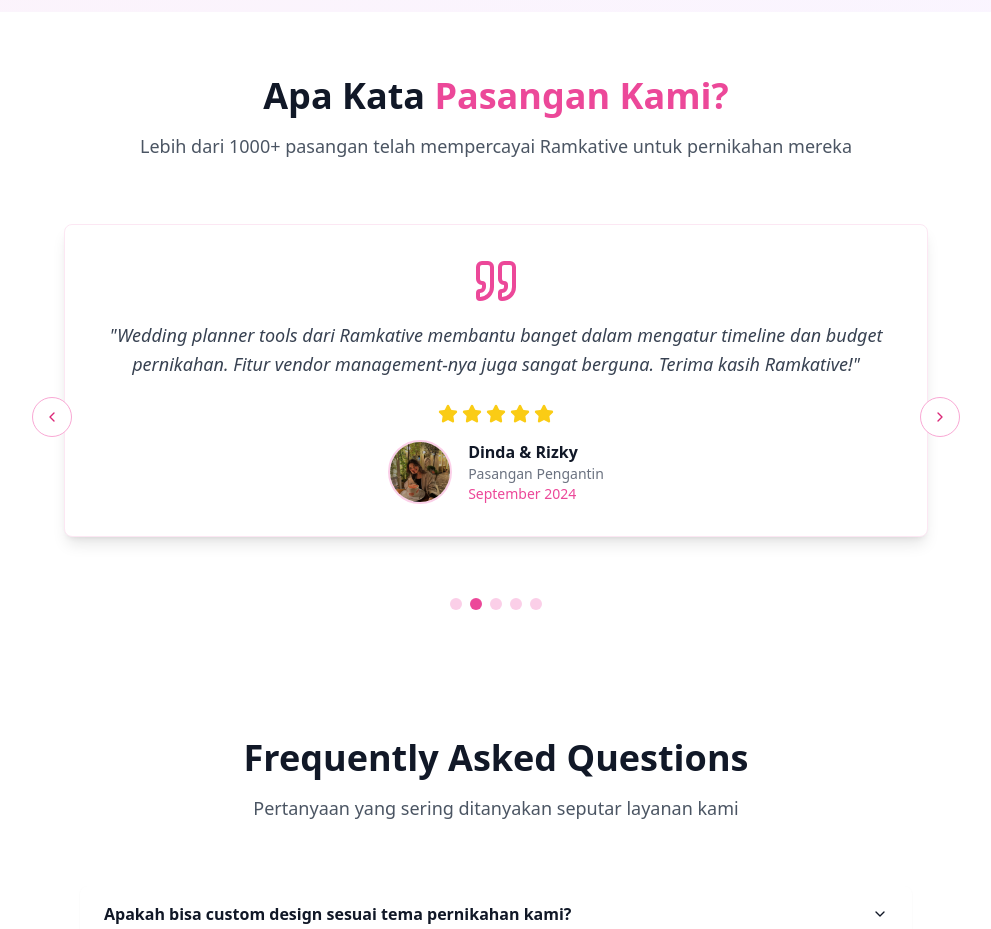
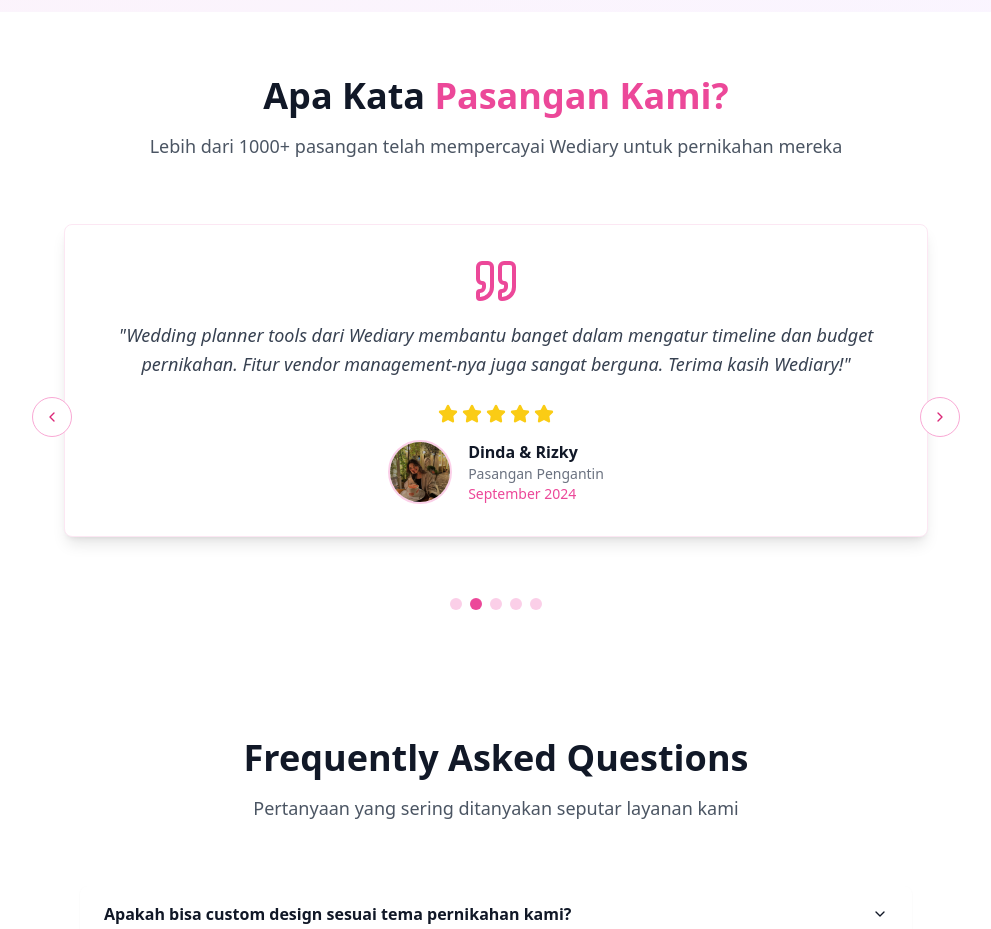
Before and after one commit to ramadhannezz/landing-page-ramkative, a React (Vite) app: page / in a window 1280 px wide. Shown: the part 5220-6149 px from the top of the page, without its empty margins (144-1135 px from the left). Built offline with nearby package versions, Linux system fonts and the light colour scheme.

Commit message:
Update TestimonialSlider.tsx

```diff
--- a/src/components/TestimonialSlider.tsx
+++ b/src/components/TestimonialSlider.tsx
@@ -21,7 +21,7 @@ const testimonials: Testimonial[] = [
     role: "Pasangan Pengantin",
     image: "/assets/user (1).jpg",
     rating: 5,
-    text: "Ramkative sangat membantu pernikahan aku! Website undangan digitalnya elegan dan mudah digunakan. Semua tamu bisa RSVP dengan mudah dan QR Code guestbook-nya sangat praktis. Highly recommended!",
+    text: "Wediary sangat membantu pernikahan aku! Website undangan digitalnya elegan dan mudah digunakan. Semua tamu bisa RSVP dengan mudah dan QR Code guestbook-nya sangat praktis. Highly recommended!",
     weddingDate: "Oktober 2024"
   },
   {
@@ -30,7 +30,7 @@ const testimonials: Testimonial[] = [
     role: "Pasangan Pengantin",
     image: "/assets/user (5).jpg",
     rating: 5,
-    text: "Wedding planner tools dari Ramkative membantu banget dalam mengatur timeline dan budget pernikahan. Fitur vendor management-nya juga sangat berguna. Terima kasih Ramkative!",
+    text: "Wedding planner tools dari Wediary membantu banget dalam mengatur timeline dan budget pernikahan. Fitur vendor management-nya juga sangat berguna. Terima kasih Wediary!",
     weddingDate: "September 2024"
   },
   {
@@ -39,7 +39,7 @@ const testimonials: Testimonial[] = [
     role: "Pasangan Pengantin",
     image: "/assets/user (3).jpg",
     rating: 5,
-    text: "Awalnya ragu menggunakan undangan digital, tapi setelah coba Ramkative, aku jadi yakin! Template-nya bagus, customizable, dan ramah lingkungan. Customer service-nya juga responsif banget.",
+    text: "Awalnya ragu menggunakan undangan digital, tapi setelah coba Wediary, aku jadi yakin! Template-nya bagus, customizable, dan ramah lingkungan. Customer service-nya juga responsif banget.",
     weddingDate: "November 2024"
   },
     {
@@ -48,7 +48,7 @@ const testimonials: Testimonial[] = [
     role: "Pasangan Pengantin",
     image: "/assets/user (6).jpg",
     rating: 4,
-    text: "Digital guestbook dengan QR Code dari Ramkative bikin acara pernikahan aku jadi lebih interaktif. Tamu-tamu senang bisa langsung foto selfie dan kasih ucapan. Semua memories tersimpan dengan rapi!",
+    text: "Digital guestbook dengan QR Code dari Wediary bikin acara pernikahan aku jadi lebih interaktif. Tamu-tamu senang bisa langsung foto selfie dan kasih ucapan. Semua memories tersimpan dengan rapi!",
     weddingDate: "November 2024"
   },
   {
@@ -57,7 +57,7 @@ const testimonials: Testimonial[] = [
     role: "Pasangan Pengantin",
     image: "/assets/user (4).jpg",
     rating: 5,
-    text: "Digital guestbook dengan QR Code dari Ramkative bikin acara pernikahan aku jadi lebih interaktif. Tamu-tamu senang bisa langsung foto selfie dan kasih ucapan. Semua memories tersimpan dengan rapi!",
+    text: "Digital guestbook dengan QR Code dari Wediary bikin acara pernikahan aku jadi lebih interaktif. Tamu-tamu senang bisa langsung foto selfie dan kasih ucapan. Semua memories tersimpan dengan rapi!",
     weddingDate: "Desember 2024"
   }
 ];
@@ -94,7 +94,7 @@ const TestimonialSlider = () => {
             Apa Kata <span className="text-pink-500">Pasangan Kami?</span>
           </h2>
           <p className="text-lg text-gray-600">
-            Lebih dari 1000+ pasangan telah mempercayai Ramkative untuk pernikahan mereka
+            Lebih dari 1000+ pasangan telah mempercayai Wediary untuk pernikahan mereka
           </p>
         </div>
 
```
